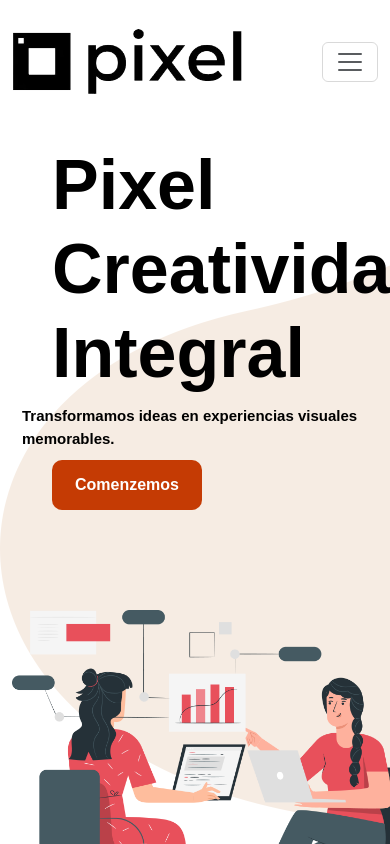
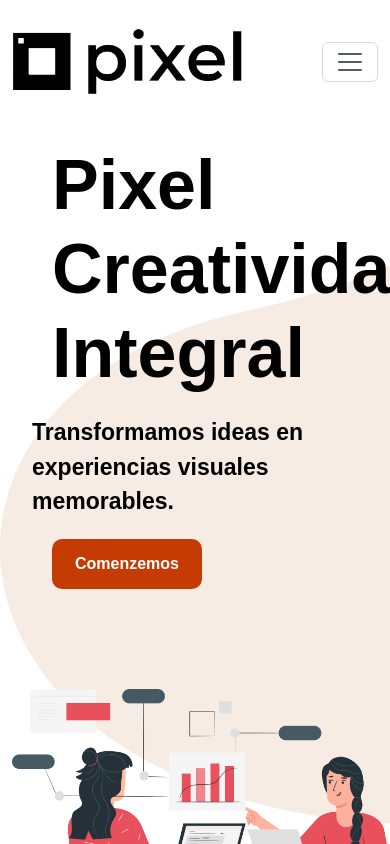
Before and after one commit to joseismaelvargas/pixel.comto, a React (Vite) app: page / in a window 390 px wide. Shown: the top 844 px of the page. Built offline with nearby package versions, Linux system fonts and the light colour scheme.

Commit message:
Se agrego responsive

```diff
--- a/src/components/common/footer.css
+++ b/src/components/common/footer.css
@@ -59,10 +59,10 @@ footer{
       flex-wrap: wrap;
      }
   }
-  @media only screen and (max-width: 500px) {
-    /* footer{
-      width: 750px;
-  } */
+  @media only screen and (max-width: 450px) {
+    footer{
+      width: 455px;
+  }
   .footerContainer{
      justify-content: space-evenly;
   }
--- a/src/components/common/navegador.css
+++ b/src/components/common/navegador.css
@@ -68,3 +68,11 @@ body{
     color: black;
    text-decoration: none;
 }
+@media only screen and (max-width: 450px) {
+  .buttonnav{
+    margin:  10px -7px;
+  }
+  .link{
+    margin: 30px;
+  }
+     }
--- a/src/components/secciones/Pixelinit.jsx
+++ b/src/components/secciones/Pixelinit.jsx
@@ -16,7 +16,7 @@ export const Pixelinit=()=>{
           </motion.h1>
 
           <motion.p
-            className="parrafo"
+            className="parrafos"
             initial={{ opacity: 0 }}
             animate={{ opacity: 1 }}
             transition={{ duration: 2, delay: 0.5 }}
--- a/src/components/secciones/main.css
+++ b/src/components/secciones/main.css
@@ -6,7 +6,7 @@ body{
 .secctioninicial{
     display: flex;
     justify-content: space-around;
-    margin: 0px;
+
 
 }
 .imgmain{
@@ -16,14 +16,14 @@ body{
     font-weight: bold;
     font-family: sans-serif;
     font-size: 70px;
-    color: black;
+    color: rgb(0, 0, 0);
 }
-.parrafo{
+.parrafos{
     font-family: sans-serif;
     font-weight: bold;
-    color: black;
-    font-size: 15px;
-    margin: 0px -100px;
+    color: rgb(0, 0, 0);
+    font-size: 20px;
+    /* margin: 0px -100px; */
 
 }
 .estilobutton{
@@ -67,7 +67,7 @@ body{
     flex-direction: column;
     height: auto;
     text-align: center;
-    margin: 50px;
+    /* margin: 50px; */
 }
 .sectioninfo{
     background-color: #ce4949;
@@ -126,6 +126,8 @@ body{
    }
    .pixel1{
     width:600px;
+    margin: 60px auto;
+
     color: white;
    }
    .verMas{
@@ -153,6 +155,7 @@ body{
     }
     .pixel1{
         margin: 60px;
+
     }
     .pixel{
         margin: 20px auto;
@@ -175,14 +178,12 @@ body{
     flex-wrap: wrap;
    }
 }
-@media only screen and (max-width: 500px) {
+@media only screen and (max-width: 450px) {
     .secctioninicial{
         flex-wrap: wrap;
 
     }
-    .title{
-      font-size: 20px;
-    }
+
     .imgmain{
       width: 400px;
 
@@ -221,13 +222,15 @@ body{
         height: 500px;
        }
        .pixel1{
-        width: 90%;
-    margin: 0 auto;
-    height: auto;
-    padding: 10px;
-    border: none;
 
-       }
+
+          max-width: 100%; /* Ancho completo en pantallas muy pequeñas */
+          margin: 30px 0; /* Ajusta los márgenes para un espaciado adecuado */
+
+      }
+
+
+
 
        #title-caja{
         font-size: 39px;
@@ -235,7 +238,23 @@ body{
        .roboto-thin{
         font-size: 22px;
        }
+       .roboto-thinpixel{
+        text-align: center;
+       }
        .material-symbols-outlined{
         font-size: 90px;
        }
+       .parrafos{
+        font-size: 23px;
+        margin: 20px;
        }
+      .pixel{
+        width: 400px;
+        margin: 0px -30px;
+        /* border: solid 2px black; */
+      }
+      .title{
+        font-size: 10px;
+        margin: auto auto;
+      }
+       }
```
